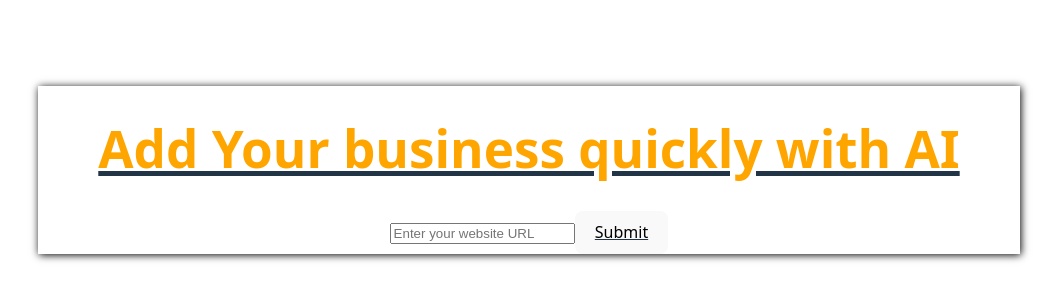
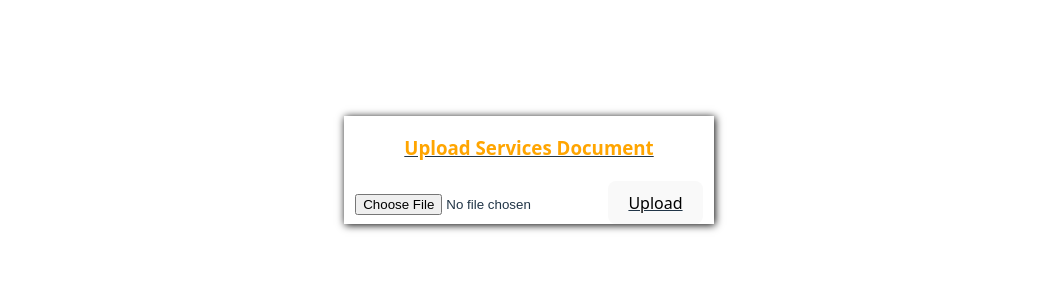
Before and after one commit to emanfalola9998/landing-page-tisume-frontend, a React (Vite) app: page / in a window 1280 px wide. Shown: the part 230-530 px from the top of the page, without its empty margins (111-1170 px from the left). Built offline with nearby package versions, Linux system fonts and the light colour scheme.

Commit message:
switched to file upload

```diff
--- a/src/landing-page/LandingPage.tsx
+++ b/src/landing-page/LandingPage.tsx
@@ -1,44 +1,84 @@
-import React, { useState } from 'react'
+import React, { useState, type ChangeEvent, type FormEvent } from 'react'
 import './LandingPage.scss'
 
 const LandingPage = () => {
-    const [searchTerm, setSearchTerm] = useState<string>("")
-    const [shouldRefetch, setShouldRefetch] = useState(false)
+    // const [searchTerm, setSearchTerm] = useState<string>("")
+    // const [shouldRefetch, setShouldRefetch] = useState(false)
 
 
-    const handleInput = (e: React.ChangeEvent<HTMLInputElement>) => {
-        setSearchTerm(e.target.value.trim())
-        console.log(shouldRefetch)
+    // const handleInput = (e: React.ChangeEvent<HTMLInputElement>) => {
+    //     setSearchTerm(e.target.value.trim())
+    //     console.log(shouldRefetch)
+    // }
+
+    // const handleSubmit = async () => {
+    //     if (!searchTerm) return
+
+    //     const isLocal = import.meta.env.dev
+    //     const endpoint = isLocal ? '/api/proxy/service-submit' : "https://landing-page-tisume-backend-production.up.railway.app/api/proxy/service-submit"
+
+    //     try {
+    //         const response = await fetch(endpoint, {
+    //             method: 'POST',
+    //             headers: {'Content-Type': 'application/json'},
+    //             body: JSON.stringify({ url: searchTerm })
+    //         })
+
+    //         if (!response.ok) {
+    //             throw new Error('Failed to submit')
+    //         }
+
+    //         console.log("✅ Submitted successfully")
+    //         setShouldRefetch(prev => !prev)
+    //     }
+    //     catch (error) {
+    //         console.error("❌ API call failed:", error)
+    //     }
+    // }
+
+    const [file, setFile] = useState<File | null>(null);
+    const [status, setStatus] = useState<string>('');
+
+    const handleFileChange = (e: ChangeEvent<HTMLInputElement>) => {
+        if (e.target.files && e.target.files.length > 0) {
+            setFile(e.target.files[0]);
+            setStatus('');
+        }
+    };
+
+
+    const handleSubmit = async (e: FormEvent) => {
+    e.preventDefault();
+
+    if (!file) {
+        setStatus('❌ Please select a file.');
+        return;
     }
 
-    const handleSubmit = async () => {
-        if (!searchTerm) return
+    const formData = new FormData();
+    formData.append('data', file); // 'data' must match the n8n binary field
 
-        const isLocal = import.meta.env.dev
-        const endpoint = isLocal ? '/api/proxy/service-submit' : "https://landing-page-tisume-backend-production.up.railway.app/api/proxy/service-submit"
+    try {
+        const res = await fetch('https://your-n8n-domain/webhook/upload-services-doc', {
+        method: 'POST',
+        body: formData,
+    });
 
-        try {
-            const response = await fetch(endpoint, {
-                method: 'POST',
-                headers: {'Content-Type': 'application/json'},
-                body: JSON.stringify({ url: searchTerm })
-            })
+    if (!res.ok) {
+        throw new Error('Upload failed');
+    }
 
-            if (!response.ok) {
-                throw new Error('Failed to submit')
-            }
-
-            console.log("✅ Submitted successfully")
-            setShouldRefetch(prev => !prev)
-        }
-        catch (error) {
-            console.error("❌ API call failed:", error)
-        }
+    const result = await res.json();
+    setStatus(`✅ ${result.message || 'Upload successful!'}`);
+    } catch (error) {
+        console.error(error);
+        setStatus('❌ Upload failed. Check console.');
     }
+    };
 
     return (
         <div className='landing-page'>
-            <div className='landing-page--content'>
+            {/* <div className='landing-page--content'>
                 <h1 className='landing-page--content-title'>Add Your business quickly with AI</h1>
                 <input
                     className='landing-page--content-input'
@@ -47,11 +87,23 @@ const LandingPage = () => {
                     value={searchTerm}
                 />
 
-                <button className='landing-page--content-submit' onClick={handleSubmit}>Submit</button>
-            </div>
+                <button className='landing-page--content-submit' onClick={handleSubmit}>Submit</button> */}
 
 
+                <form onSubmit={handleSubmit} className='landing-page--content'>
+                    <h3 className='landing-page--content-title'>Upload Services Document</h3>
+                    <input
+                        className='landing-page--content-input'
+                        type="file"
+                        accept=".txt,.docx"
+                        onChange={handleFileChange}
+
+                    />
+                    <button type="submit"className='landing-page--content-submit'>Upload</button>
+                    <div>{status}</div>
+                </form>
         </div>
+
     )
 }
 
```
